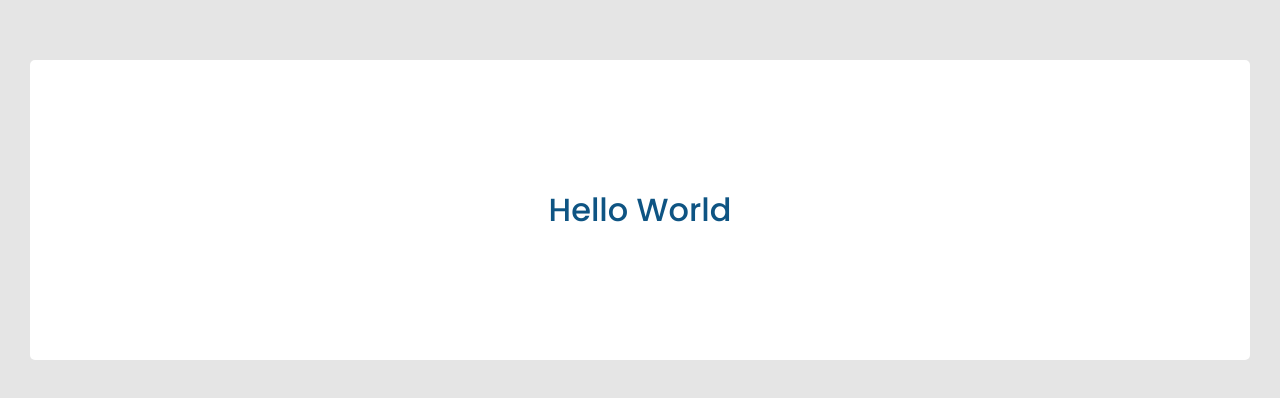
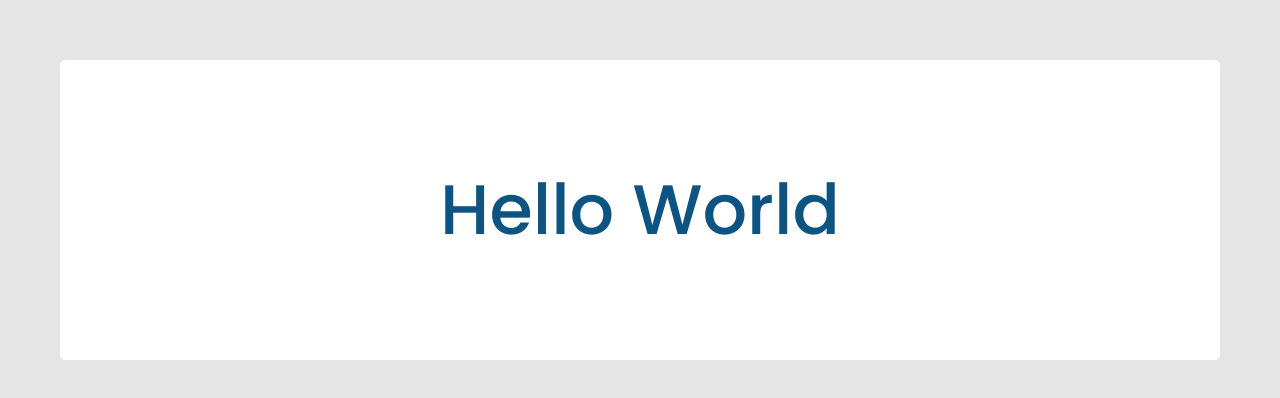
Before and after one commit to coded1guy/coming-soon-page, a plain HTML site: page index.html in a window 1280 px wide. Shown: the part 210-608 px from the top of the page. Drawn offline with Linux system fonts and the light colour scheme.

Commit message:
Update style.css

```diff
--- a/style.css
+++ b/style.css
@@ -27,7 +27,7 @@ nav {
     padding: 20px;
 }
 main {
-    width: calc(100% - 60px);
+    width: calc(100% - 120px);
     height: 300px;
     background: #FFF;
     border-radius: 5px;
@@ -36,4 +36,5 @@ main {
     justify-content: center;
     align-items: center;
     color: rgb(14, 84, 131);
+    font-size: 35px;
 }
```
